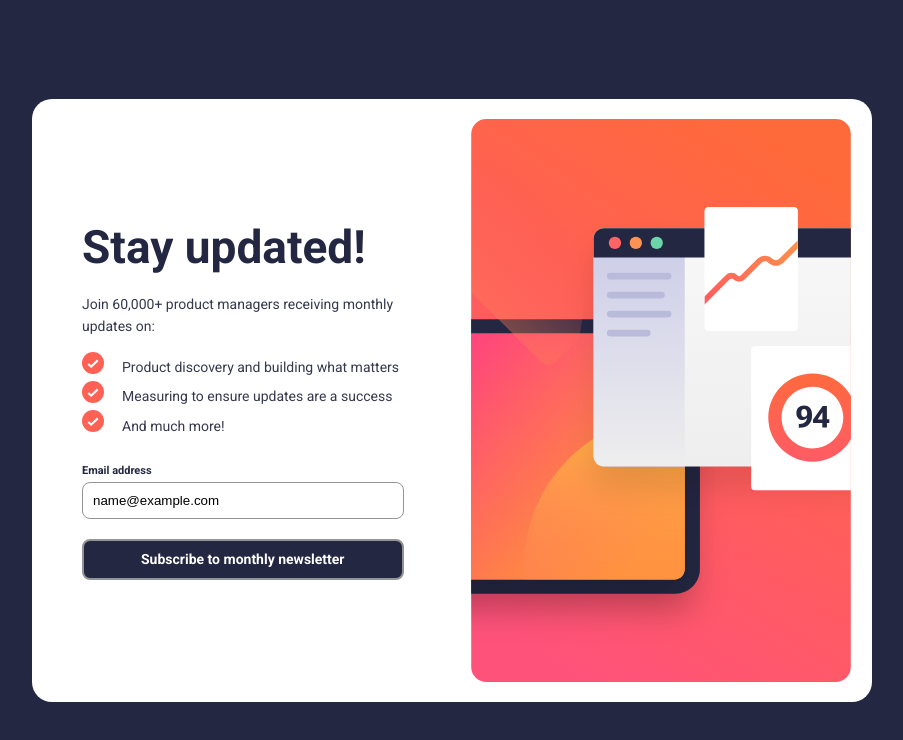
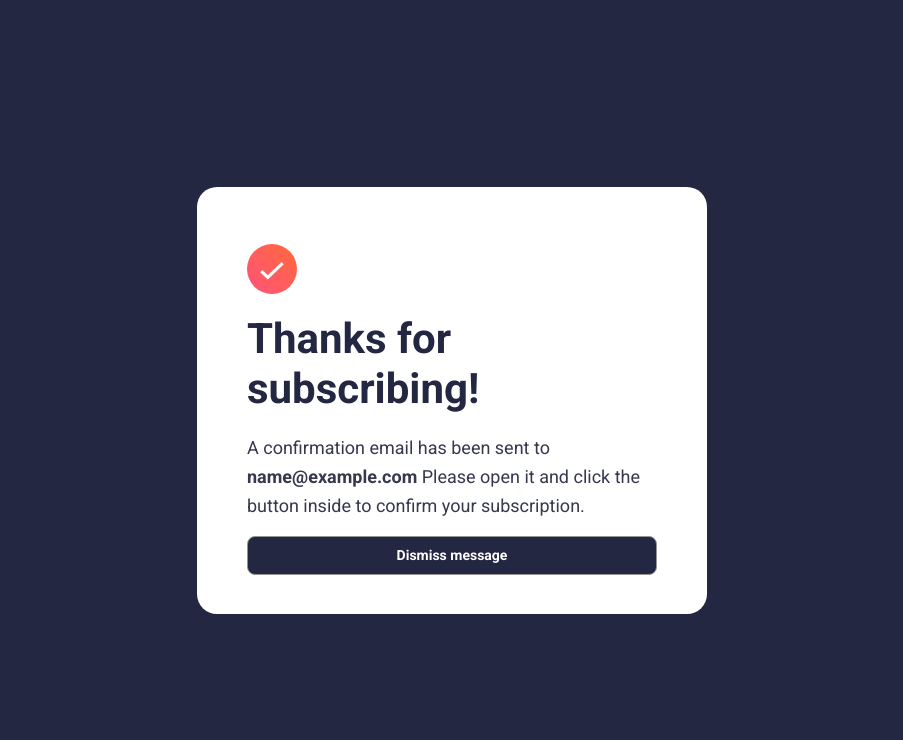
Before and after one commit to gillaercio/newsletter-sign-up-with-success-message-main, a plain HTML site: page index.html in a window 1280 px wide. Both pictures are taken after typing "name@example.com" into the empty fields and a click on the button "Subscribe to monthly newsletter". Shown: the whole page, without its empty margins (188-1091 px from the left). Drawn offline with Linux system fonts and the light colour scheme.

Commit message:
buttons' interactivity created

```diff
--- a/assets/css/main.css
+++ b/assets/css/main.css
@@ -94,14 +94,12 @@ small.input-error {
 .form-input {
   border: none;
   outline: none;
-  /* border: 1px solid var(--Grey); */
-  /* border: 1px solid transparent; */
 }
 
 input.input-error,
 button.input-error {
   color: var(--Red);
-  border: 2px solid var(--Red);
+  border: 1px solid var(--Red);
   background-color: var(--Red-button);
 }
 
@@ -119,11 +117,6 @@ button.input-error {
   color: var(--Grey);
 }
 
-.form-input:active,
-.form-input:focus {
-  border: 2px solid var(--Grey);
-}
-
 #form-button,
 #dismiss-button {
   font: var(--text-button);
@@ -133,9 +126,11 @@ button.input-error {
   transition: box-shadow 0.1s ease;
 }
 
+.form-input:active,
+.form-input:focus,
 #form-button:focus,
 #dismiss-button:focus {
-  border: 2px solid var(--Grey);
+  border: 1px solid var(--Blue-700);
 }
 
 #form-button:hover,
--- a/assets/js/index.js
+++ b/assets/js/index.js
@@ -2,7 +2,7 @@ const image = document.querySelector(".newsletter__image");
 const card = document.querySelector(".newsletter__card");
 const errorMessage = document.getElementById("error-email");
 const email = document.getElementById("form-email");
-const success = document.querySelector("newsletter__success");
+const success = document.querySelector(".is-hidden");
 
 
 function sendButton(event) {
@@ -17,7 +17,8 @@ function sendButton(event) {
   if (email.value.trim() === "") {
     errorMessage.textContent = required;
     errorMessage.classList.add("input-error");
-    email.style.border = "2px solid var(--Red)";
+    email.style.border = "1px solid var(--Red)";
+    email.style.backgroundColor = "var(--Red-button)";
     hasError = true;
   } else if (!emailRegex.test(email.value.trim())) {
     errorMessage.textContent = errorEmail;
@@ -26,4 +27,28 @@ function sendButton(event) {
     hasError = true;
   }
 
+  if (!hasError) {
+    image.style.display = "none";
+    card.style.display = "none";
+    success.style.display = "grid";
+
+    const addressEmail = document.querySelector(".newsletter__description span");
+    addressEmail.textContent = email.value;
+  }
 }
+
+function backButton(event) {
+  event.preventDefault()
+
+  image.style.display = "grid";
+  card.style.display = "grid";
+  success.style.display = "none";
+  errorMessage.style.display = "none";
+  errorMessage.classList.remove("input-error");
+  email.value = "";
+  email.classList.remove("input-error");
+  email.style.border = "1px solid var(--Grey)";
+  email.style.backgroundColor = "1px solid var(--White)";
+
+  hasError = false;
+}
--- a/index.html
+++ b/index.html
@@ -59,7 +59,7 @@
           </p>
         </div>
 
-        <button type="button" id="dismiss-button">
+        <button type="button" id="dismiss-button" onclick="backButton(event)">
           Dismiss message
         </button>
       </section>
```
